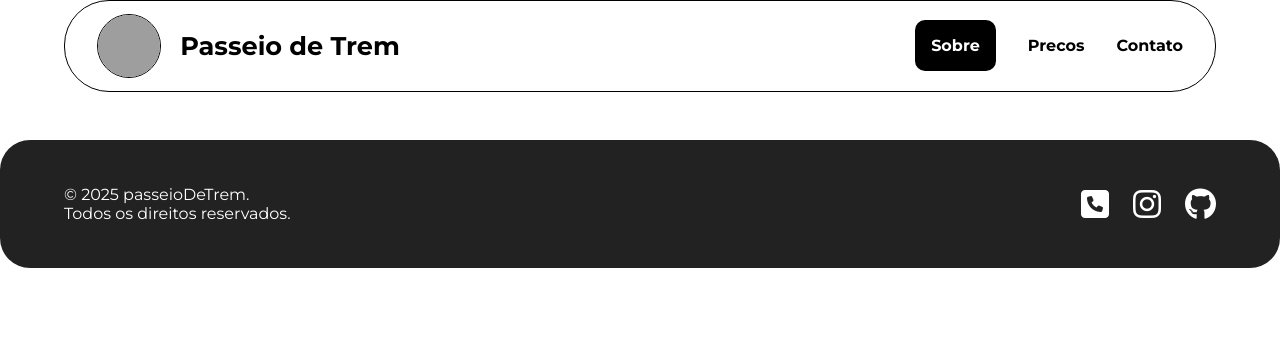
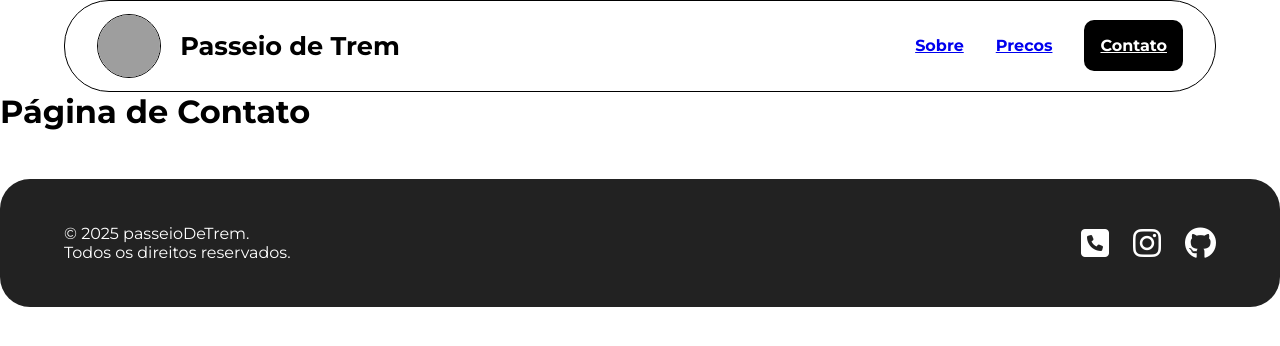
Before and after one commit to gabrielVolponi/react, a React (Vite) app in the folder my-app/: page /Contato in a window 1280 px wide. Shown: the top 346 px of the page. Built offline with nearby package versions, Linux system fonts and the light colour scheme; grey boxes are pictures that could not be loaded.

Commit message:
Navegação entre páginas

```diff
--- a/my-app/src/App.jsx
+++ b/my-app/src/App.jsx
@@ -3,6 +3,8 @@ import Header from './components/Header'
 import Sobre from './pages/Sobre';
 import { Routes, Route } from 'react-router-dom';
 import Footer from './components/Footer'
+import Precos from './pages/Precos'
+import Contato from './pages/Contato'
 
 
 function App() {
@@ -13,6 +15,8 @@ function App() {
     <Header src='https://images.unsplash.com/photo-1597871040916-4b4c20ba08dd?q=80&w=687&auto=format&fit=crop&ixlib=rb-4.1.0&ixid=M3wxMjA3fDB8MHxwaG90by1wYWdlfHx8fGVufDB8fHx8fA%3D%3D' paginaAtual="sobre" />
         <Routes>
         <Route path="/" element={<Sobre />} />
+        <Route path="/Precos" element={<Precos />} />
+        <Route path="/Contato" element={<Contato />} />
       </Routes>
 
       <Footer/>
--- a/my-app/src/components/Header.jsx
+++ b/my-app/src/components/Header.jsx
@@ -7,7 +7,7 @@ function Header(props) {
         <img src={props.src} alt="Logo" />
         <span>Passeio de Trem</span>
       </div>
-      <Nav paginaAtual={props.paginaAtual} />
+      <Nav />
     </div>
   );
 }
--- a/my-app/src/components/Nav.jsx
+++ b/my-app/src/components/Nav.jsx
@@ -1,15 +1,19 @@
-function Nav({ paginaAtual }) {
+import { NavLink } from "react-router-dom";
+
+function Nav() {
   const links = ["sobre", "precos", "contato"];
 
   return (
     <nav>
       <ul>
         {links.map((link) => (
-          <li
-            key={link}
-            className={paginaAtual === link ? "paginaAtual" : ""}
-          >
-            {link.charAt(0).toUpperCase() + link.slice(1)}
+          <li key={link}>
+            <NavLink
+              to={link === "sobre" ? "/" : `/${link}`}
+              className={({ isActive }) => (isActive ? "paginaAtual" : "")}
+            >
+              {link.charAt(0).toUpperCase() + link.slice(1)}
+            </NavLink>
           </li>
         ))}
       </ul>
--- a/my-app/src/pages/Contato.jsx
+++ b/my-app/src/pages/Contato.jsx
@@ -0,0 +1,3 @@
+export default function Contato() {
+  return <h1>Página de Contato</h1>;
+}
--- a/my-app/src/pages/Precos.jsx
+++ b/my-app/src/pages/Precos.jsx
@@ -0,0 +1,3 @@
+export default function Precos() {
+  return <h1>Página de Preços</h1>;
+}
```
